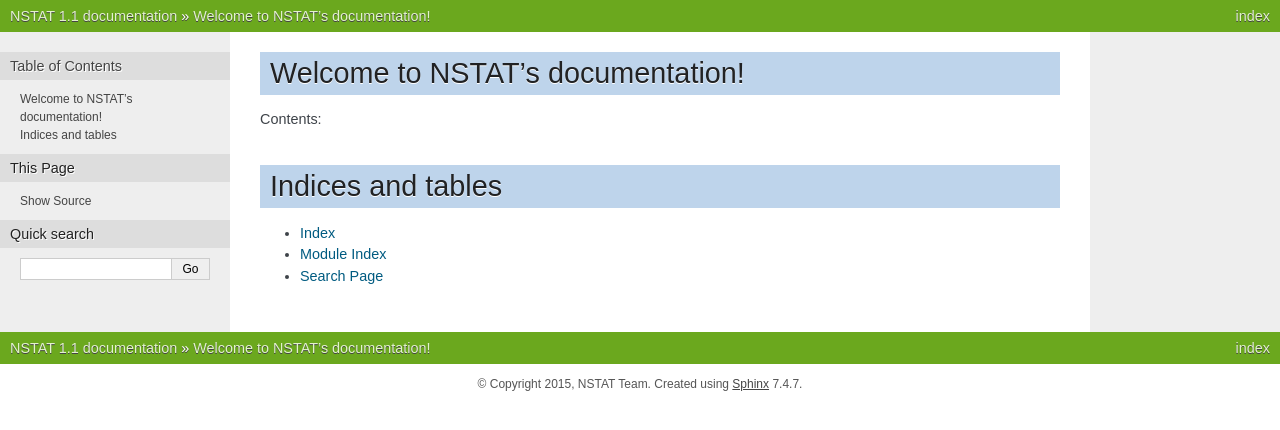
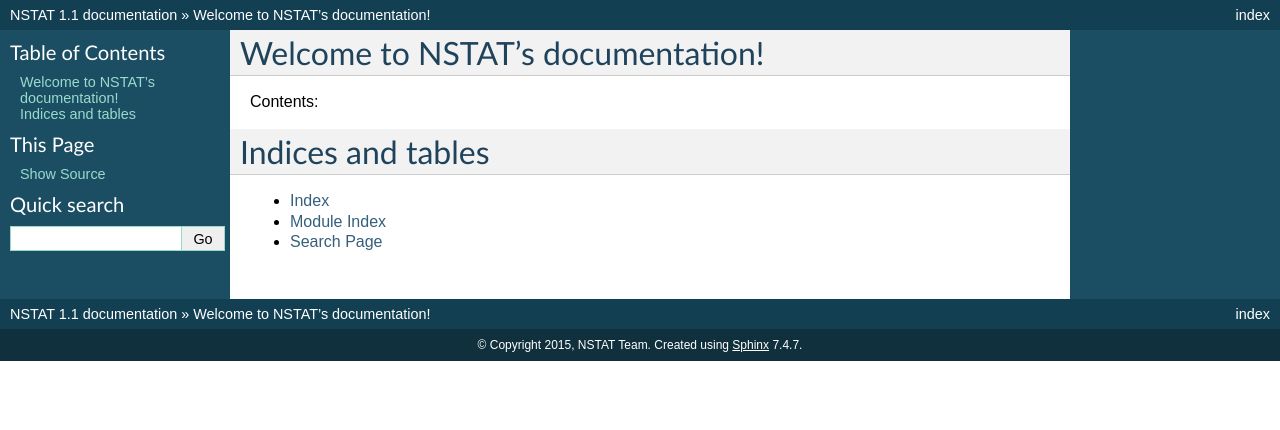
Before and after one commit to intracom-telecom-sdn/nstat, a Sphinx documentation site: the page built from docs/index.rst, in a window 1280 px wide. Shown: the top 430 px of the page. Built offline with Sphinx 7.4.7, drawn with Linux system fonts in a browser that asks for light colours.

Commit message:
Setting html_theme to its default value

```diff
--- a/docs/conf.py
+++ b/docs/conf.py
@@ -12,12 +12,6 @@
 # serve to show the default.
 
 import sys, os
-
-on_rtd = os.environ.get('READTHEDOCS', None) == 'True'
-if on_rtd:
-    html_theme = 'default'
-else:
-    html_theme = 'nature'
 
 # If extensions (or modules to document with autodoc) are in another directory,
 # add these directories to sys.path here. If the directory is relative to the
@@ -97,7 +91,7 @@ pygments_style = 'sphinx'
 
 # The theme to use for HTML and HTML Help pages.  See the documentation for
 # a list of builtin themes.
-#html_theme = 'default'
+html_theme = 'default'
 
 # Theme options are theme-specific and customize the look and feel of a theme
 # further.  For a list of options available for each theme, see the
```
